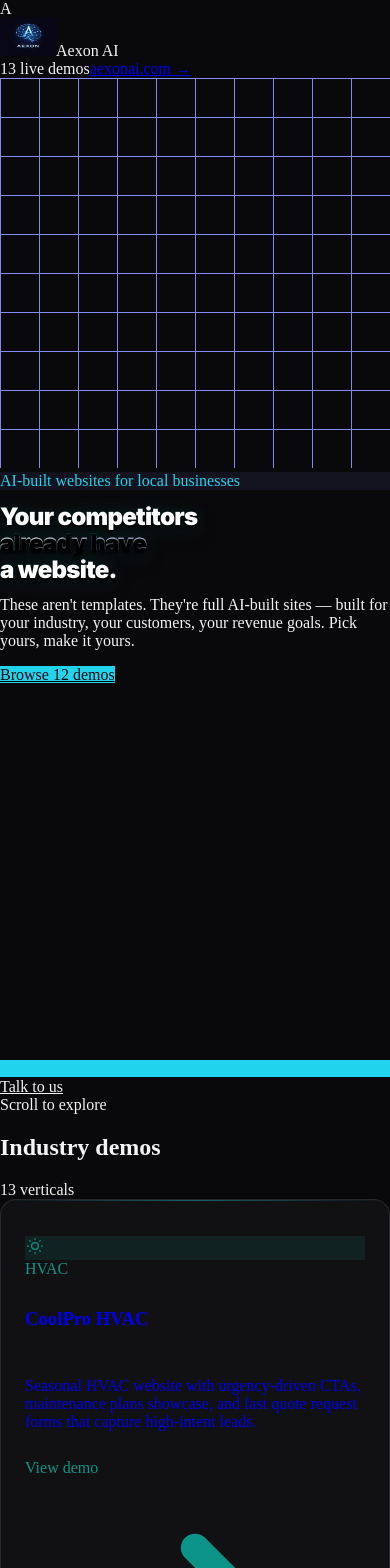
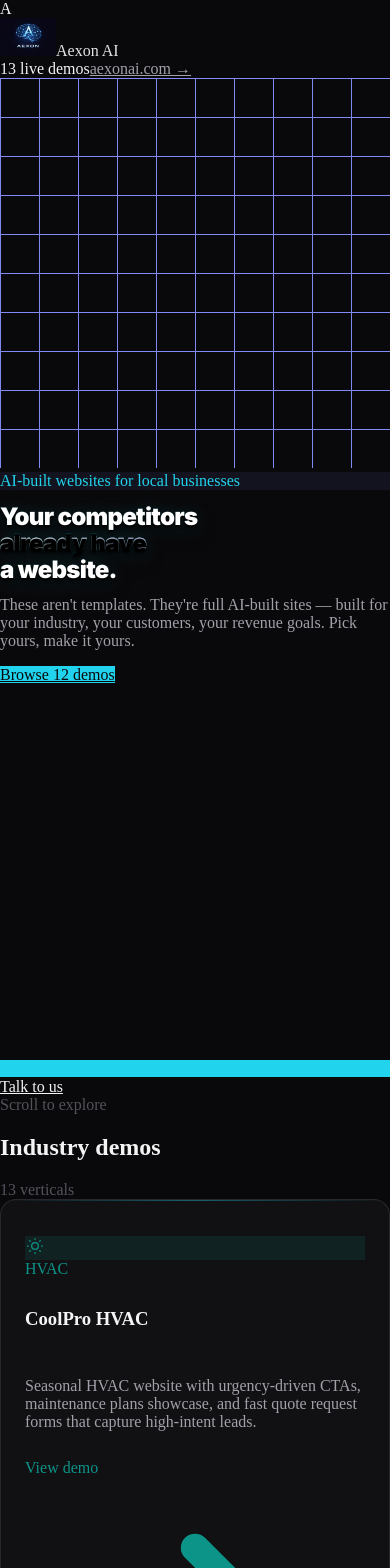
Before and after one commit to AEXON-AI-AGENCY/demo-staged-website-factory, a Next.js app: page / in a window 390 px wide. Shown: the top 1568 px of the page. Built offline with nearby package versions, Linux system fonts and the light colour scheme.

Commit message:
Replace all text-zinc Tailwind classes with inline styles — fix text color cascade

```diff
--- a/app/page.tsx
+++ b/app/page.tsx
@@ -121,12 +121,12 @@ function VerticalCard({ id, name, industry, accent, description, demoUrl }: {
       </div>
 
       {/* Business name */}
-      <h3 className="text-base font-semibold text-zinc-100 mb-2 leading-snug">
+      <h3 className="text-base font-semibold mb-2 leading-snug" style={{ color: '#f4f4f5' }}>
         {name}
       </h3>
 
       {/* Description */}
-      <p className="text-xs text-zinc-400 leading-relaxed mb-4 line-clamp-2">
+      <p className="text-xs leading-relaxed mb-4 line-clamp-2" style={{ color: '#a1a1aa' }}>
         {description}
       </p>
 
@@ -160,7 +160,7 @@ function CursorSpotlight() {
 // ─── Main page ─────────────────────────────────────────────────────────────────
 export default function Home() {
   return (
-    <div className="min-h-screen bg-[var(--color-bg)] text-zinc-100">
+    <div className="min-h-screen bg-[var(--color-bg)]" style={{ color: '#f4f4f5' }}>
 
       <CursorSpotlight />
 
@@ -172,7 +172,7 @@ export default function Home() {
         <div className="max-w-6xl mx-auto px-6 py-4 flex items-center justify-between">
           <div className="flex items-center gap-3">
             <Image src="/aexon-logo.png" alt="AEXON AI" width={56} height={38} className="h-auto" />
-            <span className="text-sm font-semibold text-zinc-200">Aexon AI</span>
+            <span className="text-sm font-semibold" style={{ color: '#e4e4e7' }}>Aexon AI</span>
           </div>
           <div className="flex items-center gap-4">
             <span className="hidden sm:inline-flex items-center gap-2 px-3 py-1.5 rounded-full text-xs font-medium bg-emerald-500/10 text-emerald-400 border border-emerald-500/20">
@@ -183,7 +183,7 @@ export default function Home() {
               href="https://aexonai.com"
               target="_blank"
               rel="noopener noreferrer"
-              className="text-xs text-zinc-400 hover:text-zinc-200 transition-colors"
+              className="text-xs transition-colors" style={{ color: '#a1a1aa' }}
             >
               aexonai.com →
             </a>
@@ -231,7 +231,7 @@ export default function Home() {
           </h1>
 
           {/* Lede */}
-          <p className="animate-fade-up animate-delay-300 text-base md:text-lg text-zinc-400 max-w-xl mx-auto mb-10 leading-relaxed">
+          <p className="animate-fade-up animate-delay-300 text-base md:text-lg max-w-xl mx-auto mb-10 leading-relaxed" style={{ color: '#a1a1aa' }}>
             These aren&apos;t templates. They&apos;re full AI-built sites — built for your industry,
             your customers, your revenue goals. Pick yours, make it yours.
           </p>
@@ -262,7 +262,7 @@ export default function Home() {
 
         {/* Scroll indicator */}
         <div className="animate-fade-up animate-delay-500 absolute bottom-10 left-1/2 -translate-x-1/2 flex flex-col items-center gap-2">
-          <span className="text-xs text-zinc-600">Scroll to explore</span>
+          <span className="text-xs" style={{ color: '#52525b' }}>Scroll to explore</span>
           <div className="w-5 h-8 rounded-full border border-zinc-700 flex justify-center pt-1.5">
             <div className="w-0.5 h-2 rounded-full animate-bounce" style={{ background: "var(--color-accent)" }}/>
           </div>
@@ -275,9 +275,9 @@ export default function Home() {
 
           {/* Section header */}
           <div className="mb-12 flex items-baseline gap-4">
-            <h2 className="text-2xl font-bold text-zinc-100">Industry demos</h2>
+            <h2 className="text-2xl font-bold" style={{ color: '#f4f4f5' }}>Industry demos</h2>
             <div className="flex-1 h-px" style={{ background: "rgba(255,255,255,0.06)" }}/>
-            <span className="text-xs text-zinc-600">13 verticals</span>
+            <span className="text-xs" style={{ color: '#52525b' }}>13 verticals</span>
           </div>
 
           {/* Bento-style grid with varying card sizes */}
@@ -342,10 +342,10 @@ export default function Home() {
             }}/>
 
             <div className="relative">
-              <h2 className="text-3xl md:text-4xl font-bold text-zinc-100 mb-3">
+              <h2 className="text-3xl md:text-4xl font-bold mb-3" style={{ color: '#f4f4f5' }}>
                 Want your site to look like this?
               </h2>
-              <p className="text-zinc-400 max-w-lg mx-auto mb-8 leading-relaxed">
+              <p className="max-w-lg mx-auto mb-8 leading-relaxed" style={{ color: '#a1a1aa' }}>
                 We build conversion-focused websites for local businesses in days, not weeks.
                 Starting at competitive prices with dedicated AI-powered support.
               </p>
@@ -369,13 +369,13 @@ export default function Home() {
       {/* ── Footer ─────────────────────────────────────────────────────────── */}
       <footer className="border-t border-white/5 py-8 px-6">
         <div className="max-w-6xl mx-auto flex flex-col sm:flex-row items-center justify-between gap-3">
-          <div className="flex items-center gap-2 text-sm text-zinc-600">
+          <div className="flex items-center gap-2 text-sm" style={{ color: '#52525b' }}>
             <span>Built with AI by</span>
-            <a href="https://aexonai.com" target="_blank" rel="noopener noreferrer" className="font-medium text-zinc-400 hover:text-zinc-200 transition-colors">
+            <a href="https://aexonai.com" target="_blank" rel="noopener noreferrer" className="font-medium transition-colors" style={{ color: '#a1a1aa' }}>
               Aexon AI
             </a>
           </div>
-          <p className="text-sm text-zinc-700">© 2025 Aexon AI. All rights reserved.</p>
+          <p className="text-sm" style={{ color: '#3f3f46' }}>© 2025 Aexon AI. All rights reserved.</p>
         </div>
       </footer>
     </div>
```
